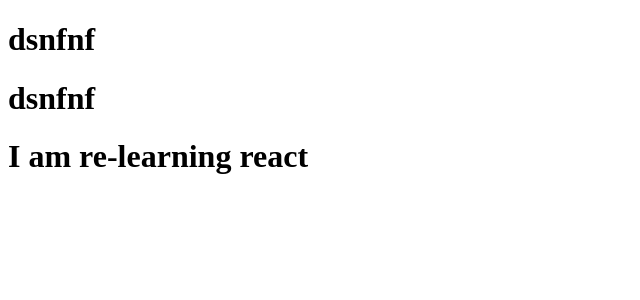
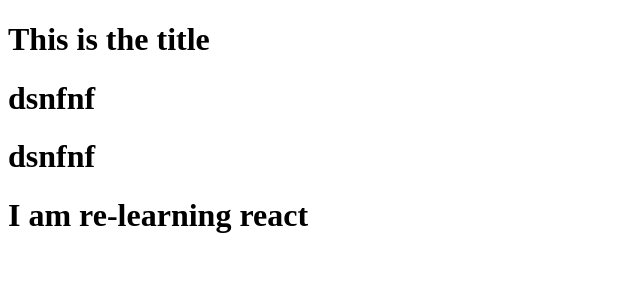
Before and after one commit to Tkayy729/Hello-React, a React (Vite) app: page / in a window 1280 px wide. Shown: the top 300 px of the page, without its empty margins (0-640 px from the left). Built offline with nearby package versions, Linux system fonts and the light colour scheme.

Commit message:
component should have a first letter caps

```diff
--- a/App.js
+++ b/App.js
@@ -3,7 +3,7 @@
 
 const root = ReactDOM.createRoot(document.getElementById("root"));
 
-const title = () => {
+const Title = () => {
   return <h1>This is the title</h1>;
 };
 
@@ -16,7 +16,7 @@
 
 const App = () => (
   <div className="container">
-    <title />
+    <Title />
     {reactEl}
     <h1>I am re-learning react</h1>
   </div>
```
